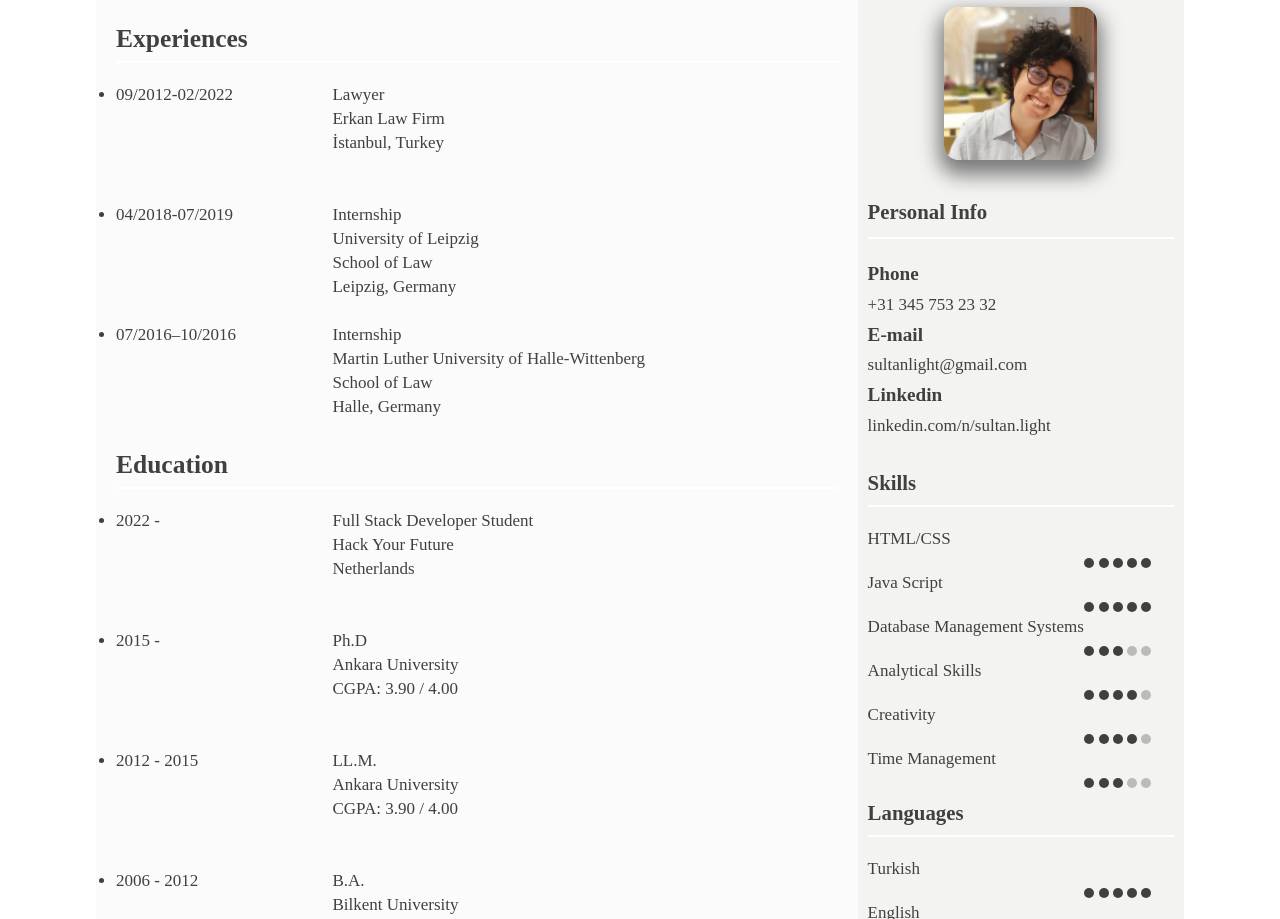
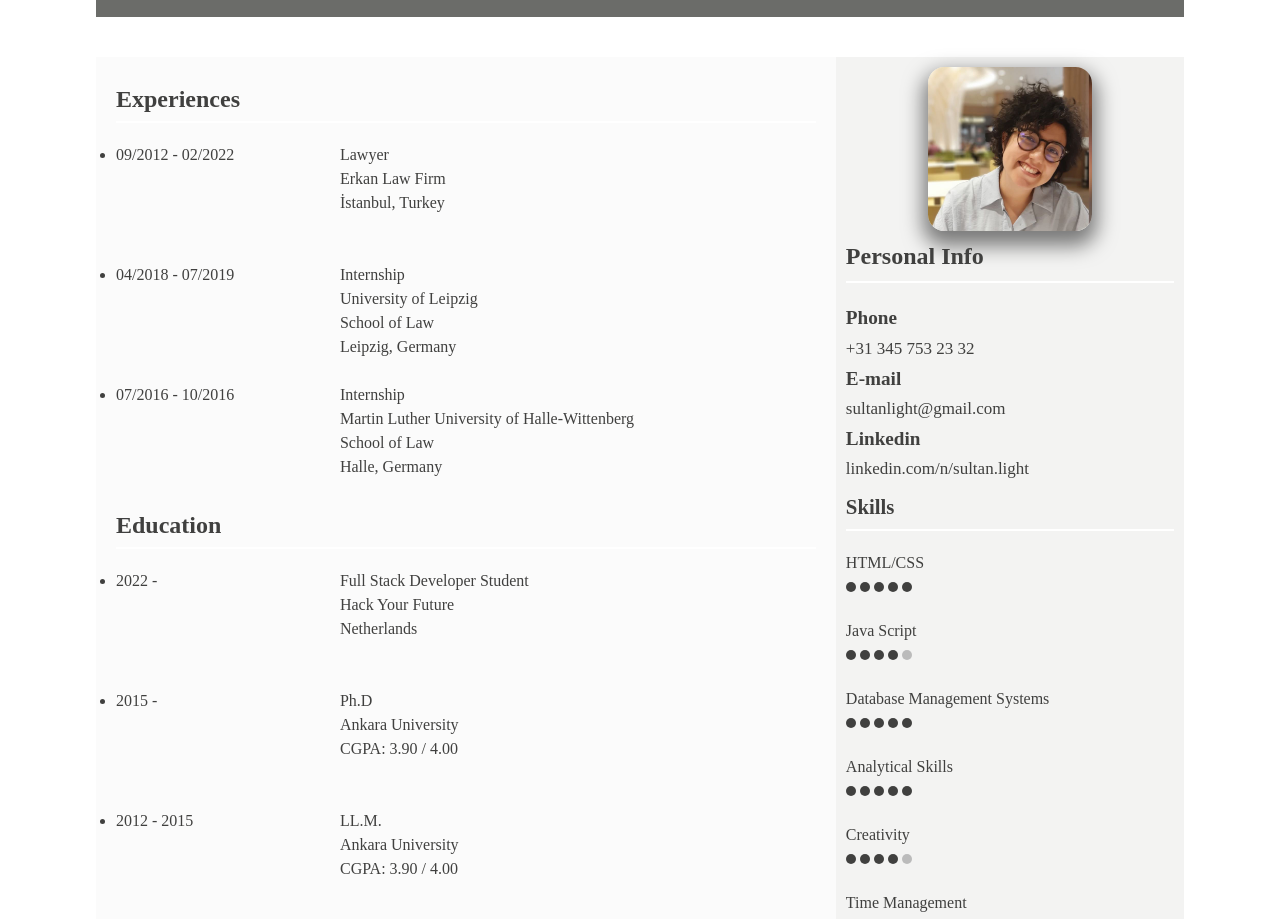
Before and after one commit to sultanien/HYF-Module-HTMLCSSGIT, a plain HTML site: page week1/DigitalResume/DigitalResume.html in a window 1280 px wide. Shown: the part 147-1066 px from the top of the page. Drawn offline with Linux system fonts and the light colour scheme.

Commit message:
DigitalResume is reconsidered

```diff
--- a/week1/DigitalResume/DigitalResume.css
+++ b/week1/DigitalResume/DigitalResume.css
@@ -7,7 +7,7 @@ body{
     width: 85%;
     margin: 0 auto;
     font-family: 'Times New Roman', Times, serif;
-    font-size: 17px;
+    font-size: 1rem;
 }
 h2{
     padding: 10px 0px;
@@ -21,19 +21,18 @@ header {
     background-color:rgba(214,215,210,255);
     width: 100%;
     /*To vertically center items in header*/
-    display:table;
+    display:flex;
+    align-items: center;
     background-color: #6b6c69;
     color: #fff;
     padding: 20px 40px;
-    margin-bottom: 20px;
+    /*margin added*/
+    margin: 40px 0px;
     border-radius: 25px 25px 0px 0px;
 }
-    /*To vertically center items in header*/
-header div{
-    display: table-cell;
-    vertical-align: middle;
-}
+
 header h1{
+    /*width: 100%;*/ /*Why does not width work here*/
     font-size: 3rem;
     border-bottom: #fff 2px solid;
 
@@ -60,7 +59,7 @@ section, aside {
 /*This is for section organization */
 
 .left-side{
-    width: 70%;
+    width: 68%;
     float: left;
     padding:20px;
 }
@@ -71,10 +70,10 @@ section, aside {
 }
 .date{
     float:left;
-    width: 30%;
+    width: 28%;
 }
 .info{
-    width: 70%;
+    width: 68%;
     float:right;
 }
 
@@ -82,7 +81,7 @@ section, aside {
 
 aside{
     background-color: #f3f3f2;
-    width: 30%;
+    width: 32%;
     float:right;
     padding: 10px;
     position: relative;
@@ -91,11 +90,9 @@ aside{
 aside div{
     margin-bottom:20px;
 }
-.img{
-    text-align: center;
-}
-
 img{
+    display: block;
+    margin: 0 auto;
     height: 50%;
     width: 50%;
     max-width: 175px;
@@ -108,28 +105,27 @@ aside div h2{
     font-size: 1.3rem;
 }
 
-aside div h3{
+.personal-info dt{
     font-size: 1.2rem;
 }
 
 .personal-info{
     line-height: 0.8cm;
 }
+.personal-info dt{
+    font-weight: bold;
+}
 
-.personal-info p{
+.personal-info dd{
     font-size: 2.05vw;
 }
 /*to prevent overflow I used vw*/
 @media screen and (min-width: 750px) {
-    .personal-info p {
+    .personal-info dd {
        font-size: 17px;
     }
   }
-.span{
-    position:absolute;
-    right: 10%;
 
-}
 .dot {
     height: 10px;
     width: 10px;
@@ -151,7 +147,7 @@ aside .gris{
     background-color: #6b6c69;
     color: #fff;
     padding: 20px;
-    margin: 20px 0px;
+    margin: 40px 0px;
     border-radius: 0px 0px 25px 25px;
     text-align: center;
 }
--- a/week1/DigitalResume/DigitalResume.html
+++ b/week1/DigitalResume/DigitalResume.html
@@ -20,15 +20,15 @@
                 <h2>Experiences</h2>
                 <ul>
                     <li>
-                        <div class="date"> 09/2012-02/2022</div>
+                        <div class="date"> 09/2012 - 02/2022</div>
                         <div class="info">Lawyer <br> Erkan Law Firm <br> İstanbul, Turkey</div>
                     </li>
                     <li>
-                        <div class="date">04/2018-07/2019</div>
+                        <div class="date">04/2018 - 07/2019</div>
                         <div class="info">Internship <br> University of Leipzig <br> School of Law <br> Leipzig, Germany </div>
                     </li>
                     <li>
-                        <div class="date">07/2016–10/2016</div>
+                        <div class="date">07/2016 - 10/2016</div>
                         <div class="info">Internship <br> Martin Luther University of Halle-Wittenberg <br> School of Law <br> Halle, Germany</div>
                     </li>
                 </ul>
@@ -57,63 +57,56 @@
             </div>
         </section>
         <aside>
-            <div class="img">
             <img src="foto.jpg" alt="A picture of myself">
-            </div>
-            <div class="personal-info">
+
+            <!--dl-dt-dd tagi eklendi-->
+
+            <dl class="personal-info">
                 <h2> Personal Info</h2>
-                <h3 class="margin">Phone</h3>
-                <p> +31 345 753 23 32</p>
-                <h3>E-mail</h3>
-                <p>sultanlight@gmail.com</p>
-                <h3>Linkedin</h3>
-                <p>linkedin.com/n/sultan.light</p>
-            </div>
+                <dt class="margin">Phone</dt>
+                <dd> +31 345 753 23 32</dd>
+                <dt>E-mail</dt>
+                <dd>sultanlight@gmail.com</dd>
+                <dt>Linkedin</dt>
+                <dd>linkedin.com/n/sultan.light</dd>
+            </dl>
             <div class="skills">
                 <h2> Skills</h2>
                 <div>
                     <p class="margin">HTML/CSS</p>
-                    <div class="span">
                     <span class="dot"></span>
                     <span class="dot"></span>
                     <span class="dot"></span>
                     <span class="dot"></span>
                     <span class="dot"></span>
                 </div>
+                <div>
+                    <p>Java Script</p>
+                    <span class="dot"></span>
+                    <span class="dot"></span>
+                    <span class="dot"></span>
+                    <span class="dot"></span>
+                    <span class="dot gris"></span>
                 </div>
                 <div>
-                    <p>Java Script</p>
-                    <div class="span">
+                    <p>Database Management Systems</p>
                     <span class="dot"></span>
                     <span class="dot"></span>
                     <span class="dot"></span>
                     <span class="dot"></span>
                     <span class="dot"></span>
                 </div>
-                </div>
-                <div>
-                    <p>Database Management Systems</p>
-                    <div class="span">
-                        <span class="dot"></span>
-                        <span class="dot"></span>
-                        <span class="dot"></span>
-                        <span class="dot gris"></span>
-                        <span class="dot gris"></span>
-                    </div>
-                </div>
                 <div>
                     <p>Analytical Skills</p>
-                    <div class="span">
                     <span class="dot"></span>
                     <span class="dot"></span>
                     <span class="dot"></span>
                     <span class="dot"></span>
-                        <span class="dot gris"></span>
+                    <span class="dot"></span>
                 </div>
-                </div>
-                <div>
+                <div >
                     <p>Creativity</p>
-                    <div class="span">
+                    <div >
                         <span class="dot"></span>
                         <span class="dot"></span>
                         <span class="dot"></span>
@@ -123,7 +116,6 @@
                 </div>
                 <div>
                     <p>Time Management</p>
-                    <div class="span">
                     <span class="dot"></span>
                     <span class="dot"></span>
                     <span class="dot"></span>
@@ -131,38 +123,31 @@
                     <span class="dot gris"></span>
                 </div>
             </div>
-            </div>
             <div class="languages">
-                <h2>Languages</h2>
+                <h2>Language Skills</h2>
                 <div>
                     <p class="margin">Turkish</p>
-                    <div class="span">
                     <span class="dot"></span>
                     <span class="dot"></span>
                     <span class="dot"></span>
                     <span class="dot"></span>
                     <span class="dot"></span>
                 </div>
-                </div>
                 <div>
                     <p>English</p>
-                    <div class="span">
                     <span class="dot"></span>
                     <span class="dot"></span>
                     <span class="dot"></span>
                     <span class="dot"></span>
                     <span class="dot gris"></span>
                 </div>
-                </div>
                 <div>
                     <p>German</p>
-                    <div class="span">
-                        <span class="dot"></span>
                     <span class="dot"></span>
                     <span class="dot"></span>
                     <span class="dot"></span>
                     <span class="dot gris"></span>
-                    </div>
+                    <span class="dot gris"></span>
                 </div>
             </div>
         </aside>
```
Lines whose indentation alone changed are shown as unchanged.
